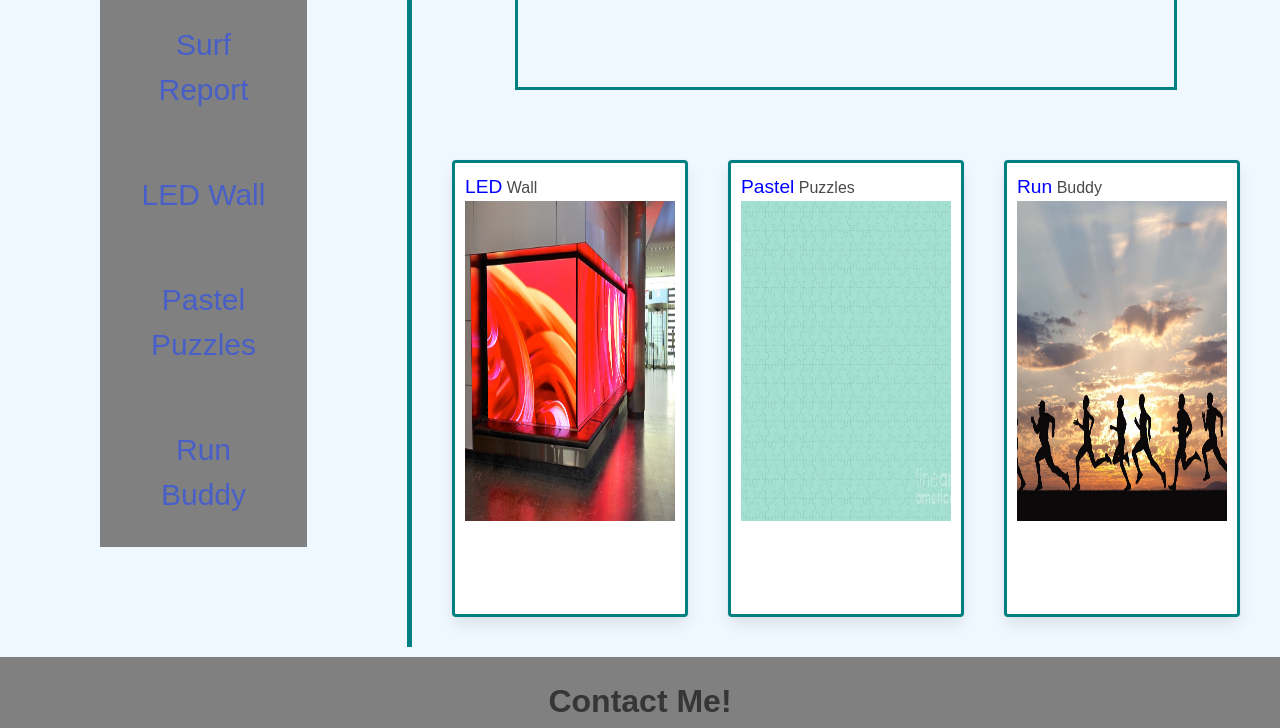
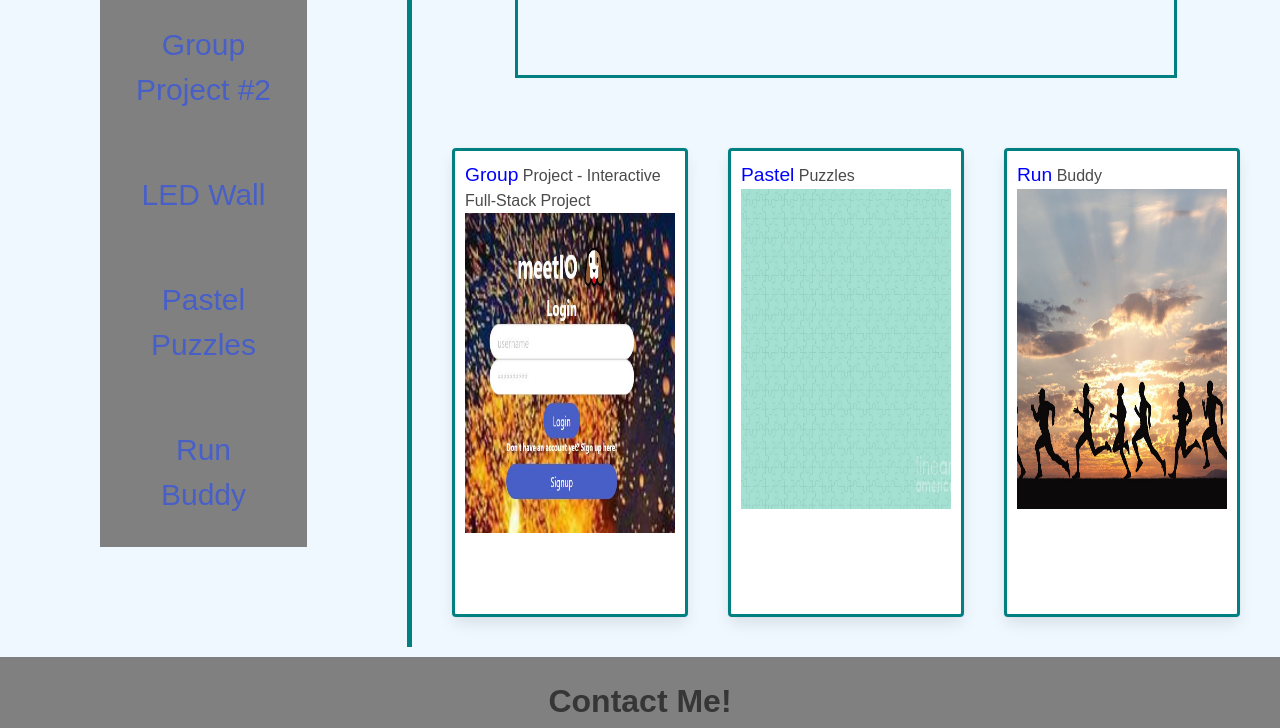
Before and after one commit to fjnelson/portfolio, a plain HTML site: page index.html in a window 1280 px wide. Shown: the part 1993-2721 px from the top of the page. Drawn offline with nearby package versions, Linux system fonts and the light colour scheme.

Commit message:
updating info with group project #2

```diff
--- a/index.html
+++ b/index.html
@@ -56,7 +56,7 @@
         <h2><strong>Project Samples</strong></h2>
         <!-- I dont have any projects to link to so these just link to my main github page -->
         <a href="https://github.com/fjnelson/01-project-dosequis-api">Group Project #1</a>
-        <a href="https://github.com/fjnelson">Surf Report</a>
+        <a href="https://github.com/fjnelson/Meet-IO">Group Project #2</a>
         <a href="https://github.com/fjnelson">LED Wall</a>
         <a href="https://github.com/fjnelson">Pastel Puzzles</a>
         <a href="https://github.com/fjnelson">Run Buddy</a>
@@ -69,8 +69,8 @@
       <a href="https://fjnelson.github.io/01-project-dosequis-api/"><img src="./assets/images/01-group-screenshot.JPG" alt="Group Project Event Search" /></a>
     </section>
     <section class="card">
-      <header><span class="seo">LED</span> Wall</header>
-      <a href="./assets/pages/led-wall.html"><img src="./assets/images/led-wall.jpg" alt="led wall" /></a>
+      <header><span class="seo">Group</span> Project - Interactive Full-Stack Project</header>
+      <a href="https://meetio.herokuapp.com/"><img src="./assets/images/02-group-screenshot.JPG" alt="Group Project calendar event" /></a>
     </section>
     <section class="card">
       <header><span class="seo">Pastel</span> Puzzles</header>
```
Also changed, not shown: assets/images/02-group-screenshot.JPG (added).
